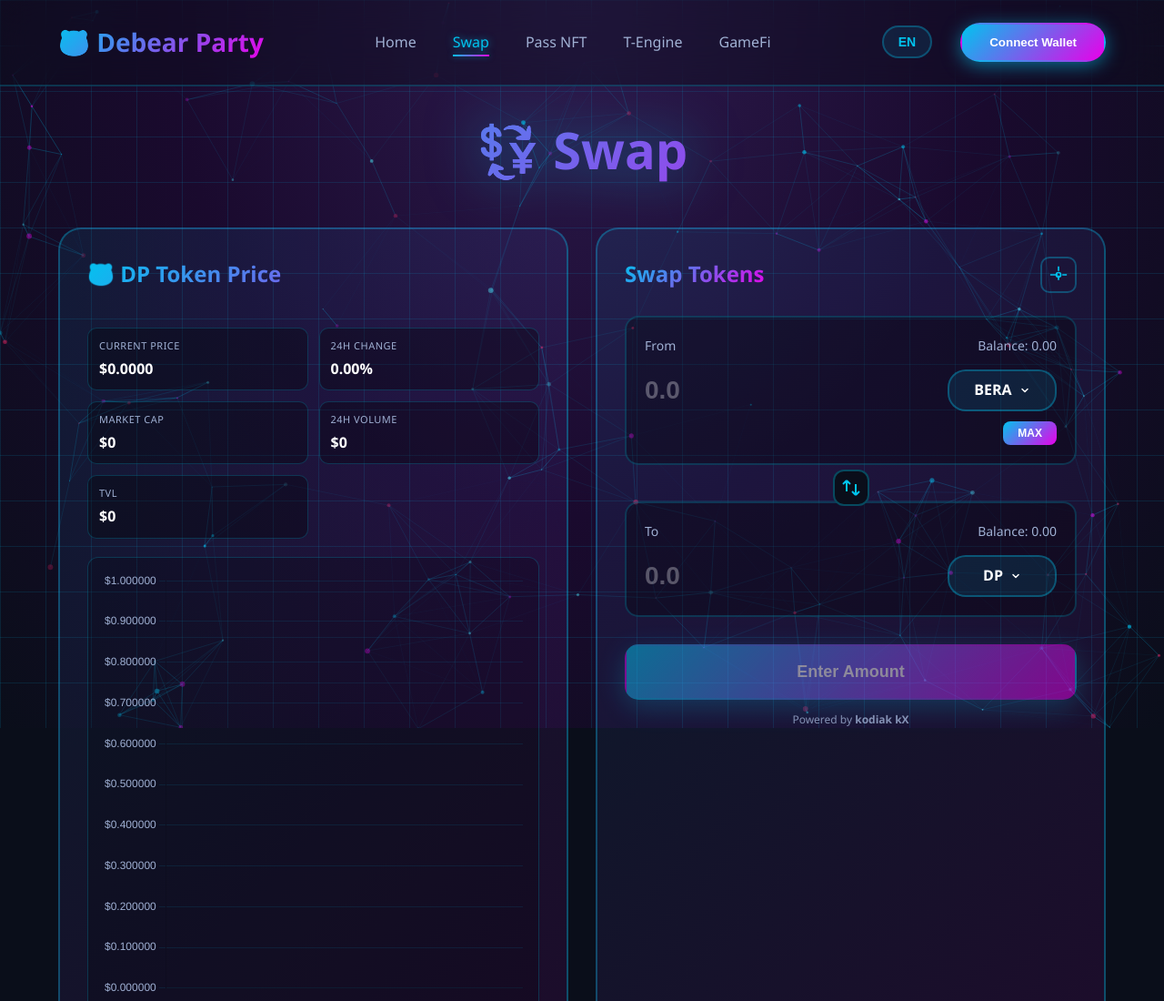
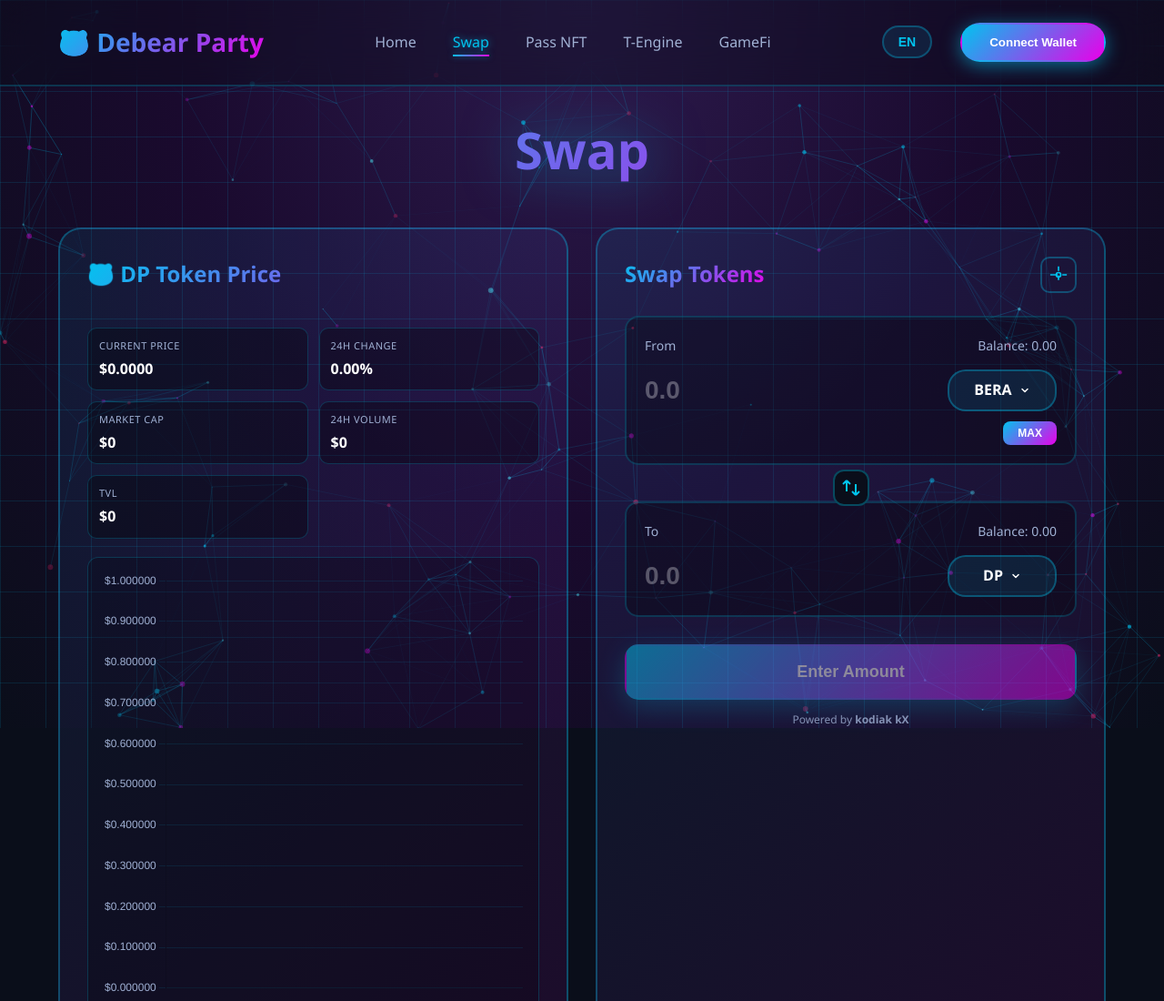
Before and after one commit to jierrry220/NEWDBP, a website: page swap.html in a window 1280 px wide. Shown: the top 1100 px of the page at 91% size. Drawn offline with nearby package versions, Linux system fonts and the light colour scheme; no server answers.

Commit message:
Update swap.html

```diff
--- a/swap.html
+++ b/swap.html
@@ -1099,7 +1099,7 @@
     <!-- 主内容 -->
     <div class="container">
         <div class="page-title">
-            <h1>💱 Swap</h1>
+            <h1>Swap</h1>
         </div>
 
         <div class="swap-layout">
```
